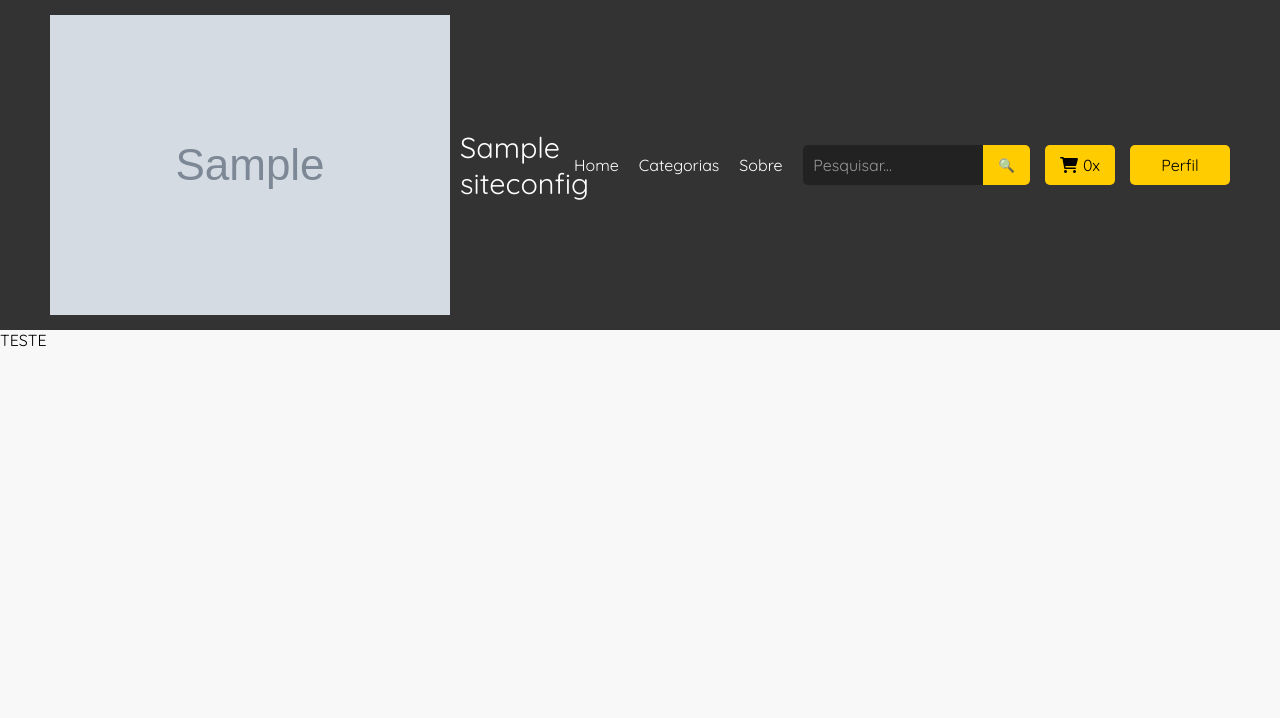
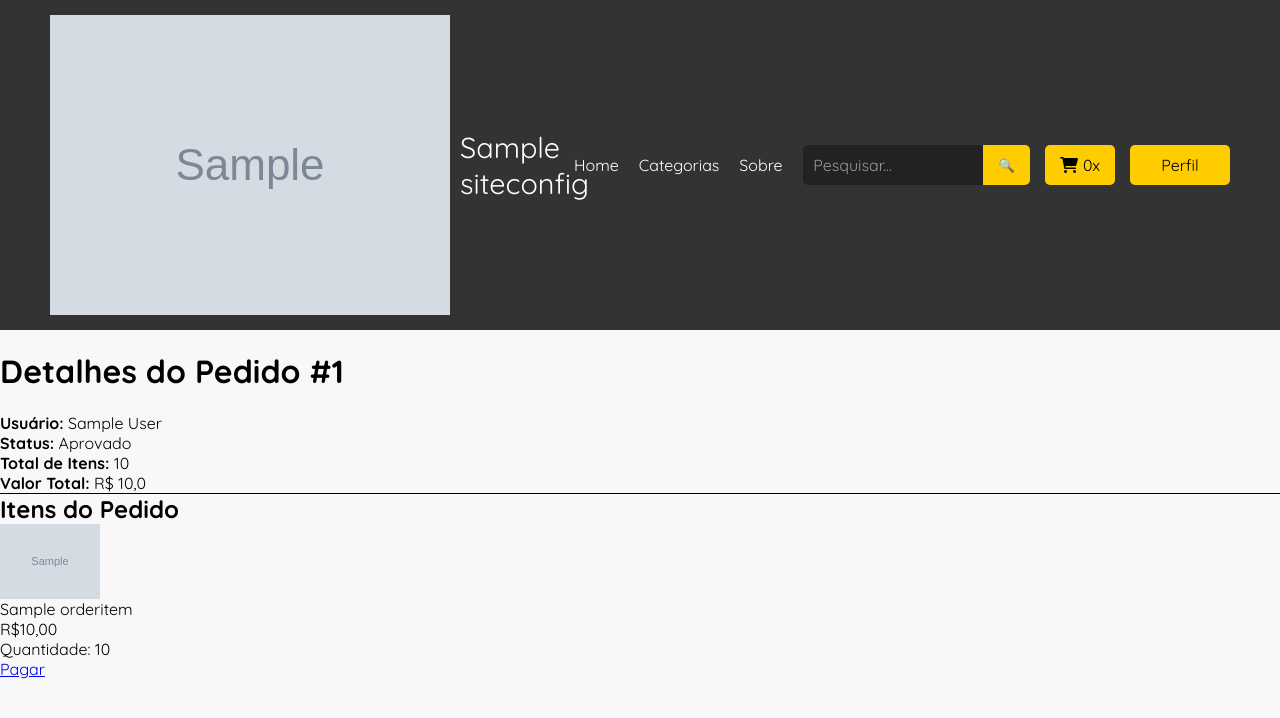
Before and after one commit to ThomasNicholas21/ProjetoEcommerce, a Django app: page /user/order/1 in a window 1280 px wide. Shown: the top 718 px of the page. Run offline with Django 4.2, Linux system fonts and the light colour scheme; a user stored in the database is signed in; tables that the repository leaves empty hold one stand-in row (values such as "Sample post"); grey boxes marked "Sample" are stand-in pictures.

Commit message:
feat: implementando página sem estilização

```diff
--- a/application/ecommerce/templates/ecommerce/detail/order_detail.html
+++ b/application/ecommerce/templates/ecommerce/detail/order_detail.html
@@ -1,7 +1,29 @@
 {% extends "global/base.html" %}
 
 {% block content %}
+<div class="order-detail-container">
+  <h1 class="order-title">Detalhes do Pedido #{{ order.id }}</h1>
 
-    TESTE
+  <div class="order-meta">
+    <p><strong>Usuário:</strong> {{ order.user.first_name }} {{ order.user.last_name }}</p>
+    <p><strong>Status:</strong> {{ order.get_status_display }}</p>
+    <p><strong>Total de Itens:</strong> {{ order.total_items }}</p>
+    <p><strong>Valor Total:</strong> R$ {{ order.total_value }}</p>
+  </div>
 
+  <hr>
+
+  <h2>Itens do Pedido</h2>
+  <ul class="order-items-list">
+    {% for item in order_items  %}
+        <img src="{{ item.imagem }}" alt="{{ item.product_name }}" style="width: 100px;">
+        {{ item.product_name }}
+        <p>R${{ item.price }} <p/>
+        <p>Quantidade: {{ item.product_amount}}<p/>
+    {% endfor %}
+    </ul>
+    <div>
+        <a href=#> Pagar </a>
+    </div>
+</div>
 {% endblock content %}
```
